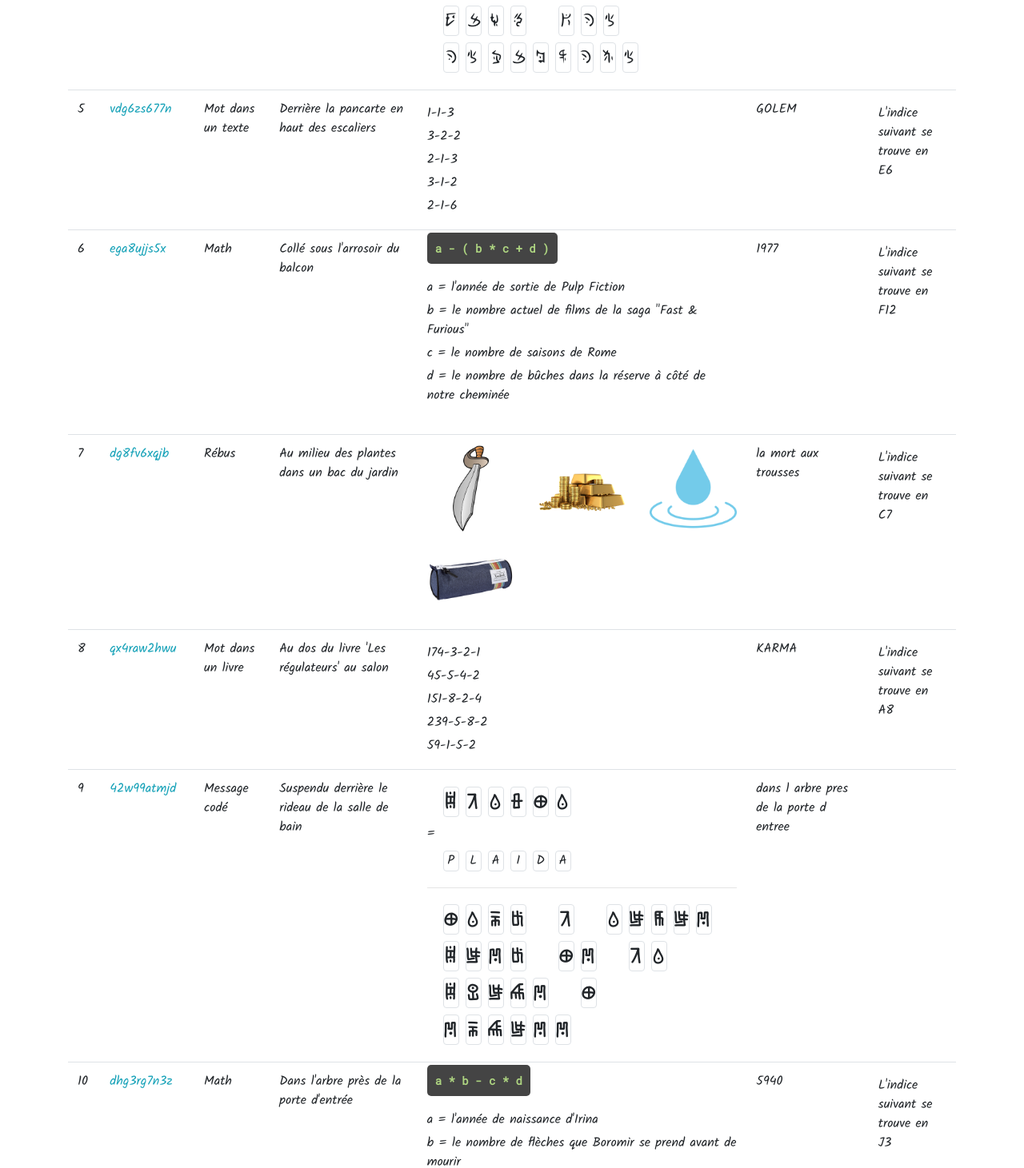
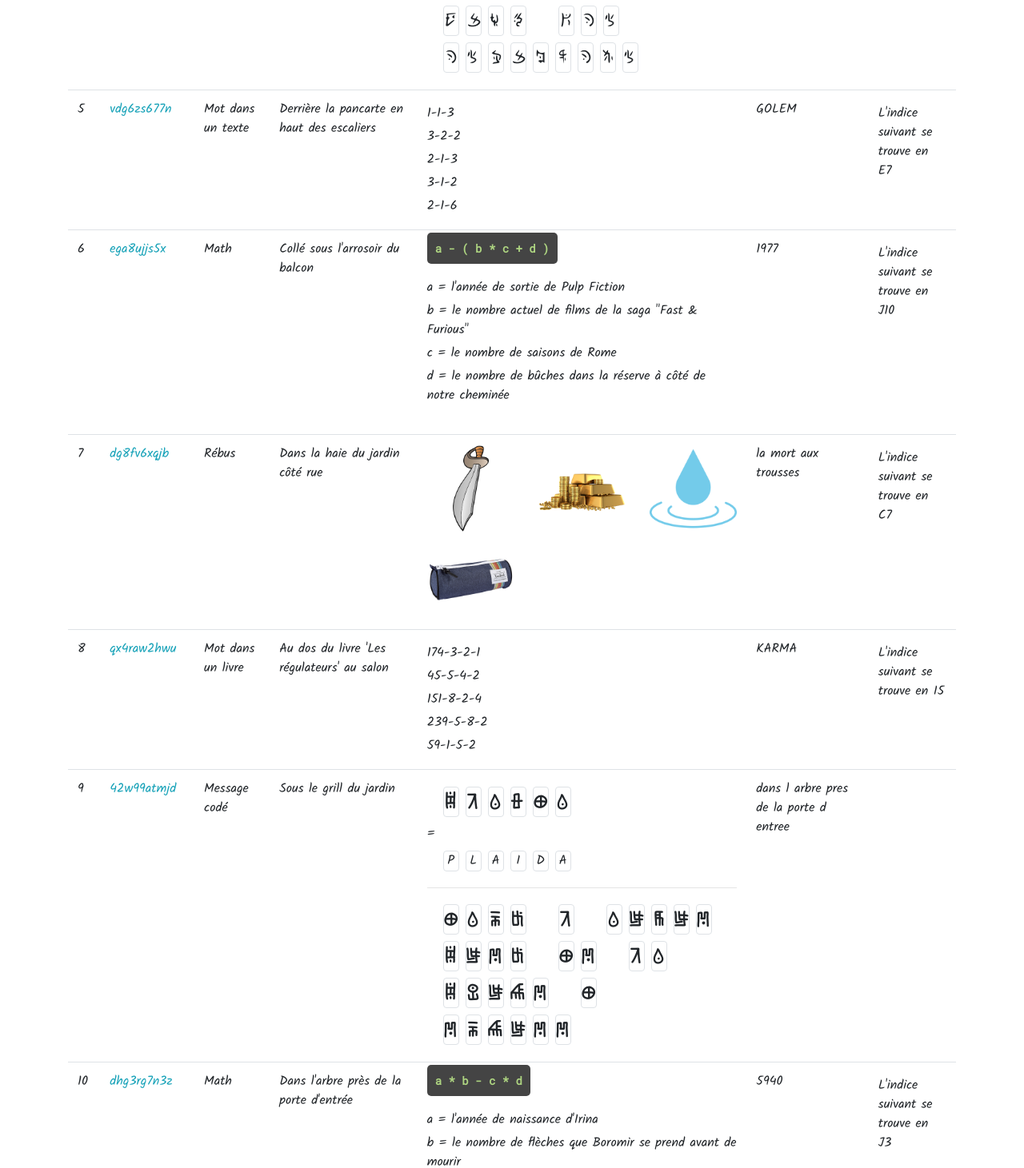
Before and after one commit to OakAndAspen/25th-birthday-treasure-hunt, a React (Create React App) app: page / in a window 1280 px wide. Shown: the part 1009-2470 px from the top of the page at 80% size. Built offline with nearby package versions, Linux system fonts and the light colour scheme.

Commit message:
Moved clues

```diff
--- a/src/clues.js
+++ b/src/clues.js
@@ -102,7 +102,7 @@ export default [
                 <p>2-1-6</p>
             </div>,
         answer: "GOLEM",
-        clue: <p>L'indice suivant se trouve en E6</p>
+        clue: <p>L'indice suivant se trouve en E7</p>
     },
     {
         id: 6,
@@ -120,13 +120,13 @@ export default [
                 </div>
             </div>,
         answer: 1977,
-        clue: <p>L'indice suivant se trouve en F12</p>
+        clue: <p>L'indice suivant se trouve en J10</p>
     },
     {
         id: 7,
         hash: "dg8fv6xqjb",
         type: "Rébus",
-        location: "Au milieu des plantes dans un bac du jardin",
+        location: "Dans la haie du jardin côté rue",
         riddle:
             <div className="row">
                 <img className="image-fluid col-4" src={rebus21} alt="Rebus"/>
@@ -151,13 +151,13 @@ export default [
                 <p>59-1-5-2</p>
             </div>,
         answer: "KARMA",
-        clue: <p>L'indice suivant se trouve en A8</p>
+        clue: <p>L'indice suivant se trouve en I5</p>
     },
     {
         id: 9,
         hash: "42w99atmjd",
         type: "Message codé",
-        location: "Suspendu derrière le rideau de la salle de bain",
+        location: "Sous le grill du jardin",
         riddle:
             <div>
                 <p className="jungleslang">{charsToSpans("plaida")}</p>
```
